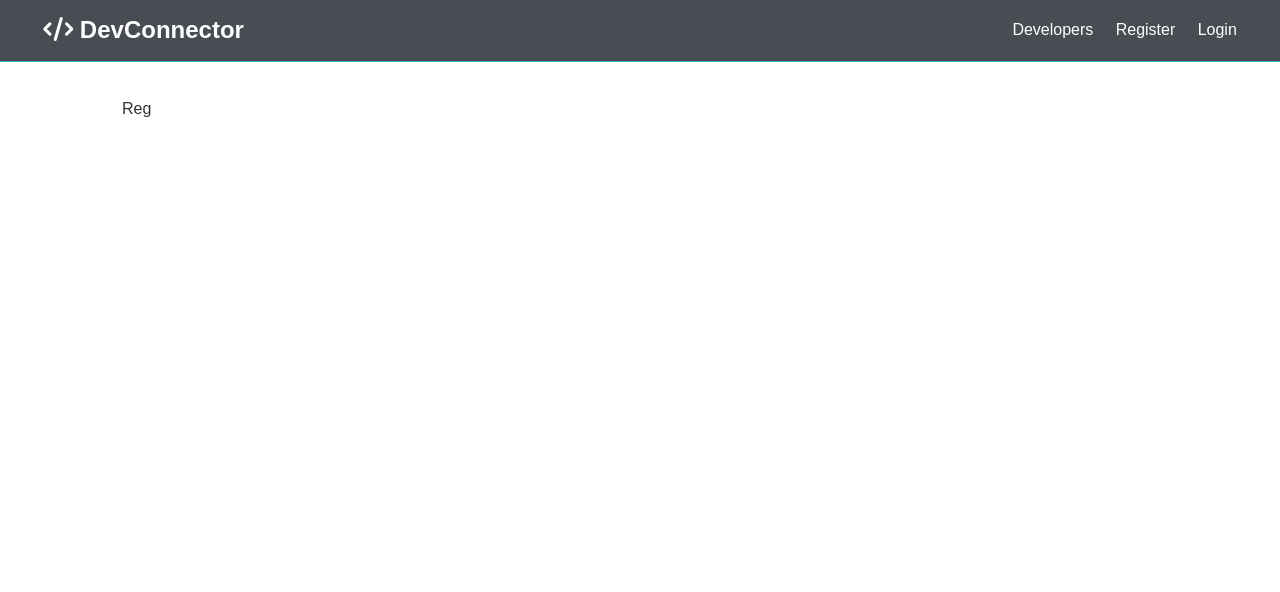
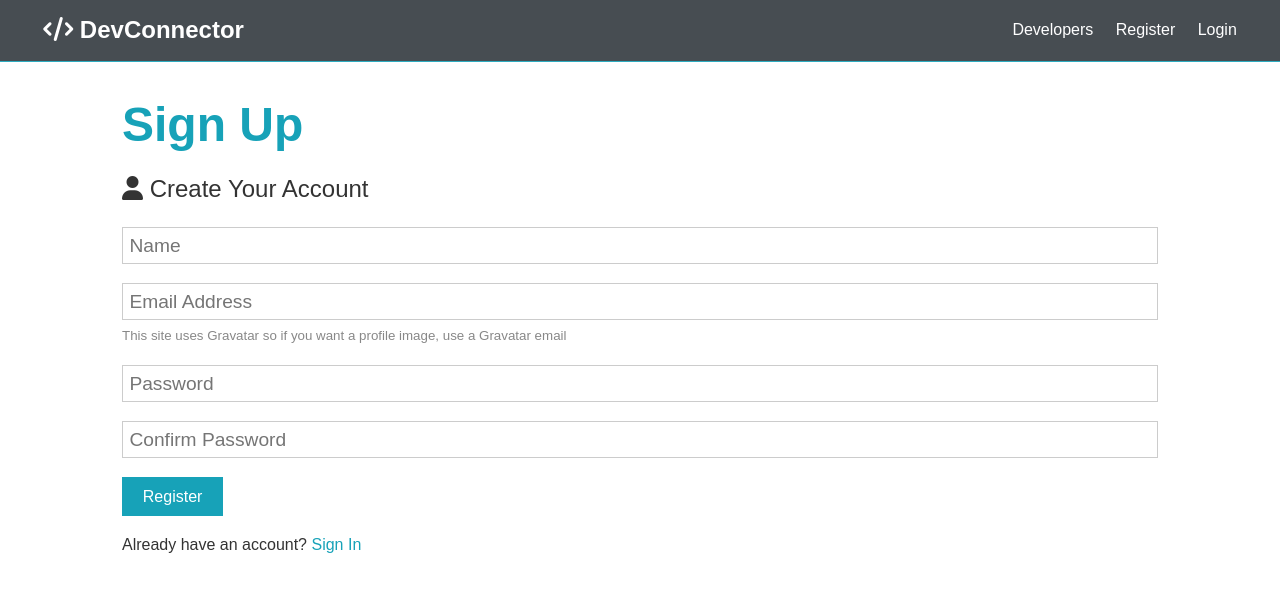
Before and after one commit to mehedimazumder/DevConnector, a React (Create React App) app in the folder client/: page /register in a window 1280 px wide. Shown: the top 592 px of the page. Built offline with nearby package versions, Linux system fonts and the light colour scheme; the HTML template or start-up script is replaced by a standard one.

Commit message:
Register and login with react hooks

```diff
--- a/client/src/Components/auth/Login.js
+++ b/client/src/Components/auth/Login.js
@@ -1,10 +1,54 @@
-import React from 'react'
+import React, { Fragment, useState } from 'react';
+import { Link } from 'react-router-dom';
 
- const Login = () => {
-    return (
-        <div>
-            Log
+const Login = () => {
+  const [formData, setData] = useState({
+    email: '',
+    password: ''
+  });
+  const { email, password } = formData;
+  const onChange = e =>
+    setData({ ...formData, [e.target.name]: e.target.value });
+  const onSubmit = async e => {
+    e.preventDefault();
+    console.log('SUCCESS');
+  };
+
+  return (
+    <Fragment>
+      <h1 className='large text-primary'>Sign In</h1>
+      <p className='lead'>
+        <i className='fas fa-user'></i> Sign Into Your Account
+      </p>
+      <form className='form' onSubmit={e => onSubmit(e)}>
+        <div className='form-group'>
+          <input
+            type='email'
+            placeholder='Email Address'
+            name='email'
+            value={email}
+            onChange={e => onChange(e)}
+            required
+          />
         </div>
-    )
-}
+        <div className='form-group'>
+          <input
+            type='password'
+            placeholder='Password'
+            name='password'
+            minLength='6'
+            value={password}
+            onChange={e => onChange(e)}
+            required
+          />
+        </div>
+        <input type='submit' className='btn btn-primary' value='Login' />
+      </form>
+      <p className='my-1'>
+        Don't have an account? <Link to='/register'>Sign In</Link>
+      </p>
+    </Fragment>
+  );
+};
+
 export default Login;
--- a/client/src/Components/auth/Register.js
+++ b/client/src/Components/auth/Register.js
@@ -1,10 +1,105 @@
-import React from 'react'
+import React, { Fragment, useState } from 'react';
+import { Link } from 'react-router-dom';
+import axios from 'axios';
 
 const Register = () => {
-    return (
-        <div>
-            Reg
+  const [formData, setData] = useState({
+    name: '',
+    email: '',
+    password: '',
+    password2: ''
+  });
+  const { name, email, password, password2 } = formData;
+  const onChange = e =>
+    setData({ ...formData, [e.target.name]: e.target.value });
+  const onSubmit = async e => {
+    e.preventDefault();
+    if (password !== password2) {
+      console.log('Password donot match');
+    } else {
+      const newUser = {
+        name,
+        email,
+        password
+      };
+
+      try {
+        const config = {
+          headers: {
+            'Content-Type': 'application/json'
+          }
+        };
+
+        const body = JSON.stringify(newUser);
+
+        const res = await axios.post('/api/users', body, config);
+        console.log(res.data);
+      } catch (error) {
+        console.error(error.response.data);
+      }
+      //console.log(formData);
+    }
+  };
+
+  return (
+    <Fragment>
+      <h1 className='large text-primary'>Sign Up</h1>
+      <p className='lead'>
+        <i className='fas fa-user'></i> Create Your Account
+      </p>
+      <form className='form' onSubmit={e => onSubmit(e)}>
+        <div className='form-group'>
+          <input
+            type='text'
+            placeholder='Name'
+            name='name'
+            value={name}
+            onChange={e => onChange(e)}
+            required
+          />
         </div>
-    )
+        <div className='form-group'>
+          <input
+            type='email'
+            placeholder='Email Address'
+            name='email'
+            value={email}
+            onChange={e => onChange(e)}
+            required
+          />
+          <small className='form-text'>
+            This site uses Gravatar so if you want a profile image, use a
+            Gravatar email
+          </small>
+        </div>
+        <div className='form-group'>
+          <input
+            type='password'
+            placeholder='Password'
+            name='password'
+            minLength='6'
+            value={password}
+            onChange={e => onChange(e)}
+            required
+          />
+        </div>
+        <div className='form-group'>
+          <input
+            type='password'
+            placeholder='Confirm Password'
+            name='password2'
+            minLength='6'
+            value={password2}
+            onChange={e => onChange(e)}
+            required
+          />
+        </div>
+        <input type='submit' className='btn btn-primary' value='Register' />
+      </form>
+      <p className='my-1'>
+        Already have an account? <Link to='/login'>Sign In</Link>
+      </p>
+    </Fragment>
+  );
 };
 export default Register;
```
